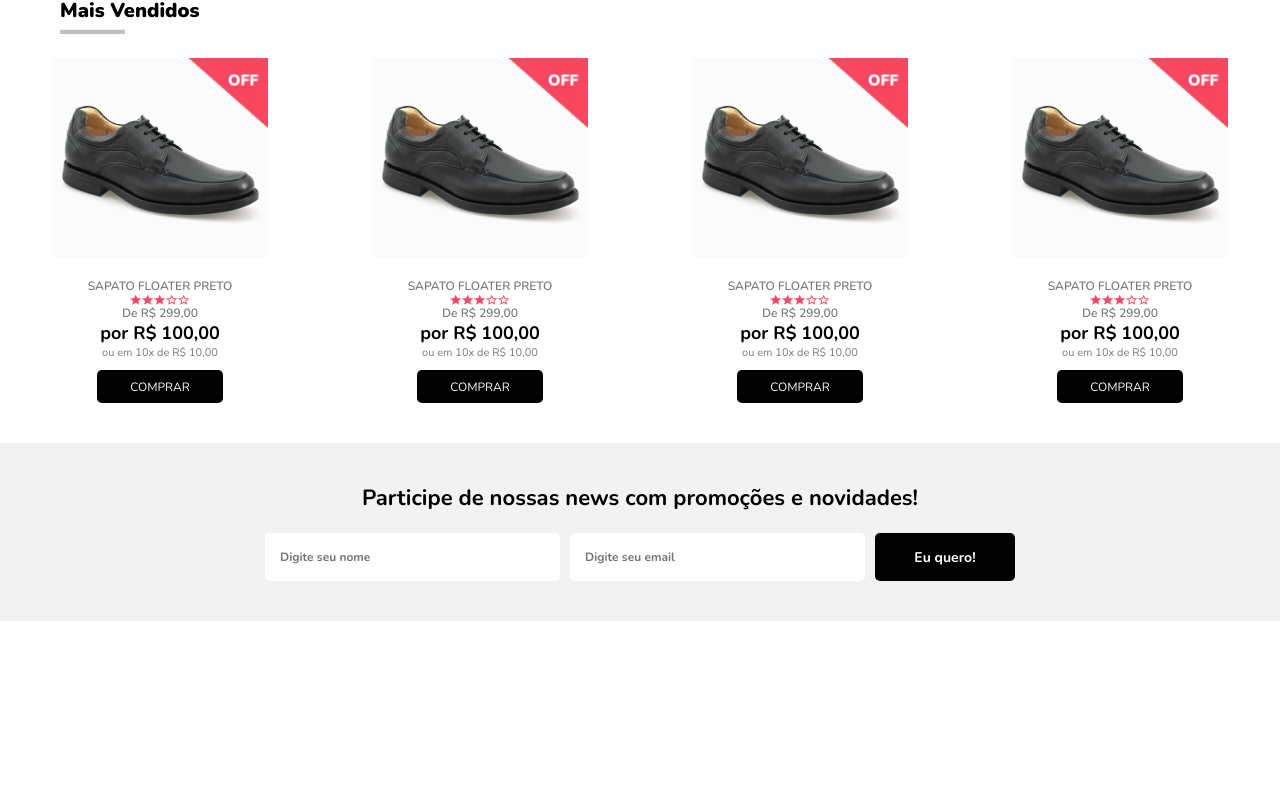
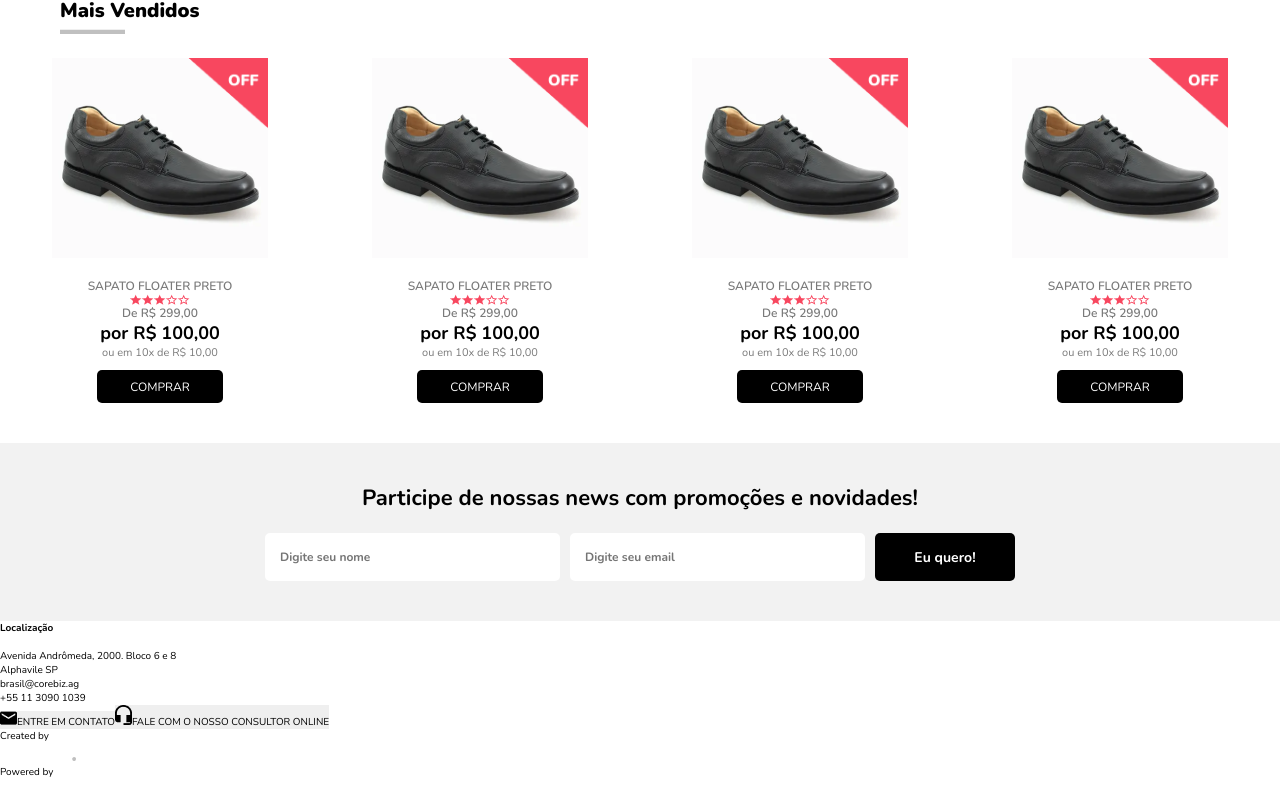
Before and after one commit to rmmena123/ps-corebiz, a React (Create React App) app: page / in a window 1280 px wide. Shown: the part 550-1350 px from the top of the page. Before the commit the page ends 1171 px from the top, so only its background shows below. Built offline with nearby package versions, Linux system fonts and the light colour scheme.

Commit message:
Componente Footer #1
- Estrutura HTML do componente implementada

```diff
--- a/src/pages/Home/index.js
+++ b/src/pages/Home/index.js
@@ -20,6 +20,13 @@ import ProductImg from "../../img/product-img.png";
 import EmptyStar from "../../img/star-empty.png";
 import FullStar from "../../img/star-full.png";
 import BorderTitle from "../../img/border.png";
+
+// Footer
+import BorderTitleWhite from "../../img/border-white.png";
+import EmailIcon from "../../img/email.png";
+import ContactIcon from "../../img/contact.png";
+import LogoWhite from "../../img/logo-corebiz-footer.png";
+import VtexLogo from "../../img/logo-vtex.png";
 
 // --- Função que retorna a página
 function App() {
@@ -199,6 +206,46 @@ function App() {
 					</div>
 				</S.NewsletterSection>
 			</S.Main>
+
+			<S.Footer>
+				<div>
+					<h2>Localização</h2>
+					<img src={BorderTitleWhite} alt="Borda Branca"></img>
+				</div>
+
+				<div>
+					<ul>
+						<li>Avenida Andrômeda, 2000. Bloco 6 e 8</li>
+						<li>Alphavile SP</li>
+						<li>brasil@corebiz.ag</li>
+						<li>+55 11 3090 1039</li>
+					</ul>
+				</div>
+
+				<div>
+					<button>
+						<img src={EmailIcon} alt="Ícone E-mail"></img>
+						ENTRE EM CONTATO
+					</button>
+
+					<button>
+						<img src={ContactIcon} alt="Ícone E-mail"></img>
+						FALE COM O NOSSO CONSULTOR ONLINE
+					</button>
+				</div>
+
+				<div>
+					<div>
+						<p>Created by</p>
+						<img src={LogoWhite} alt="Logo Corebiz"></img>
+					</div>
+
+					<div>
+						<p>Powered by</p>
+						<img src={VtexLogo} alt="Logo Vtex"></img>
+					</div>
+				</div>
+			</S.Footer>
 		</>
 	);
 }
--- a/src/pages/Home/styles.js
+++ b/src/pages/Home/styles.js
@@ -314,3 +314,6 @@ export const NewsletterSection = styled.section`
 		}
 	}
 `;
+
+// ---------- Main ----------
+export const Footer = styled.footer``;
```
Also changed, not shown: src/img/border-white.png (added).
